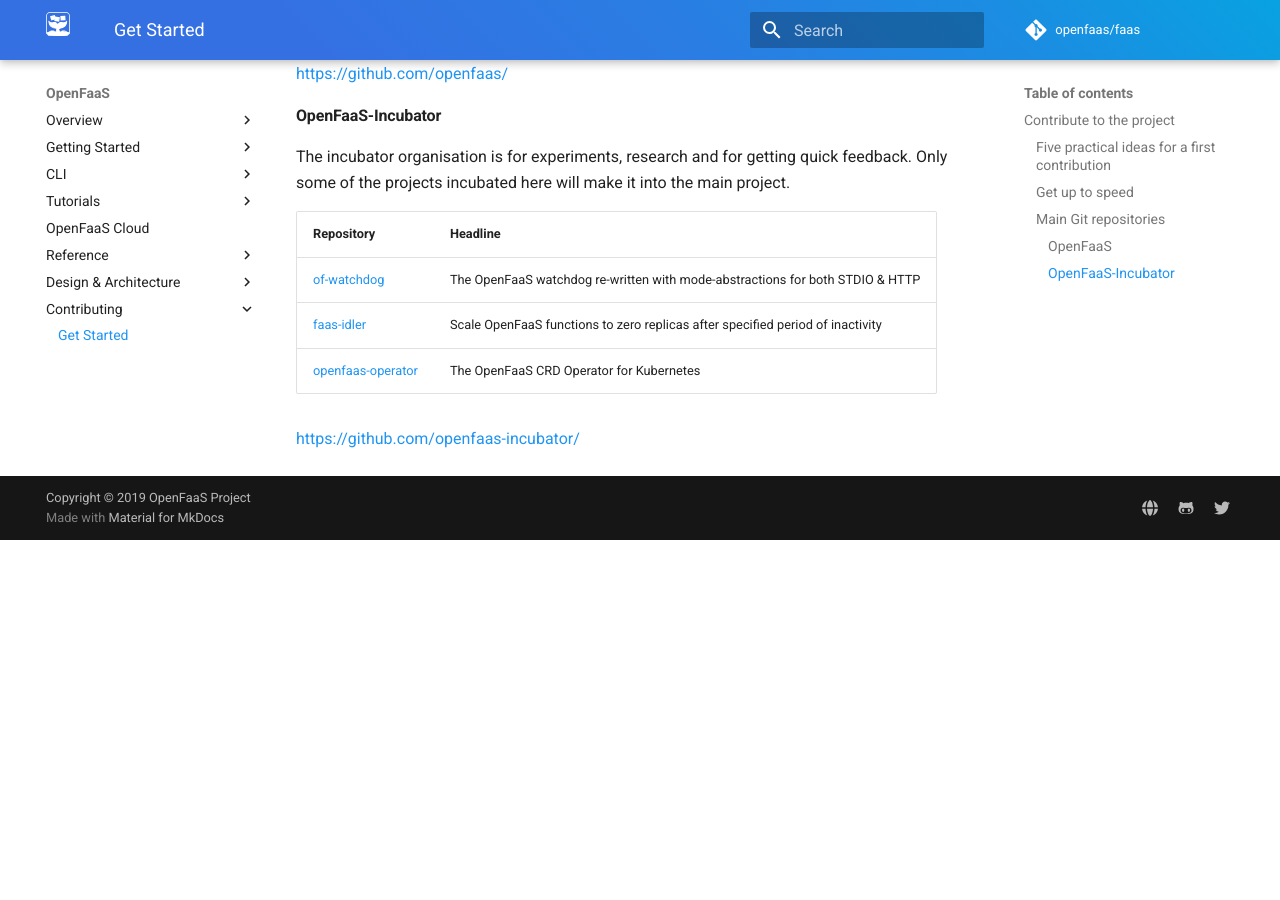
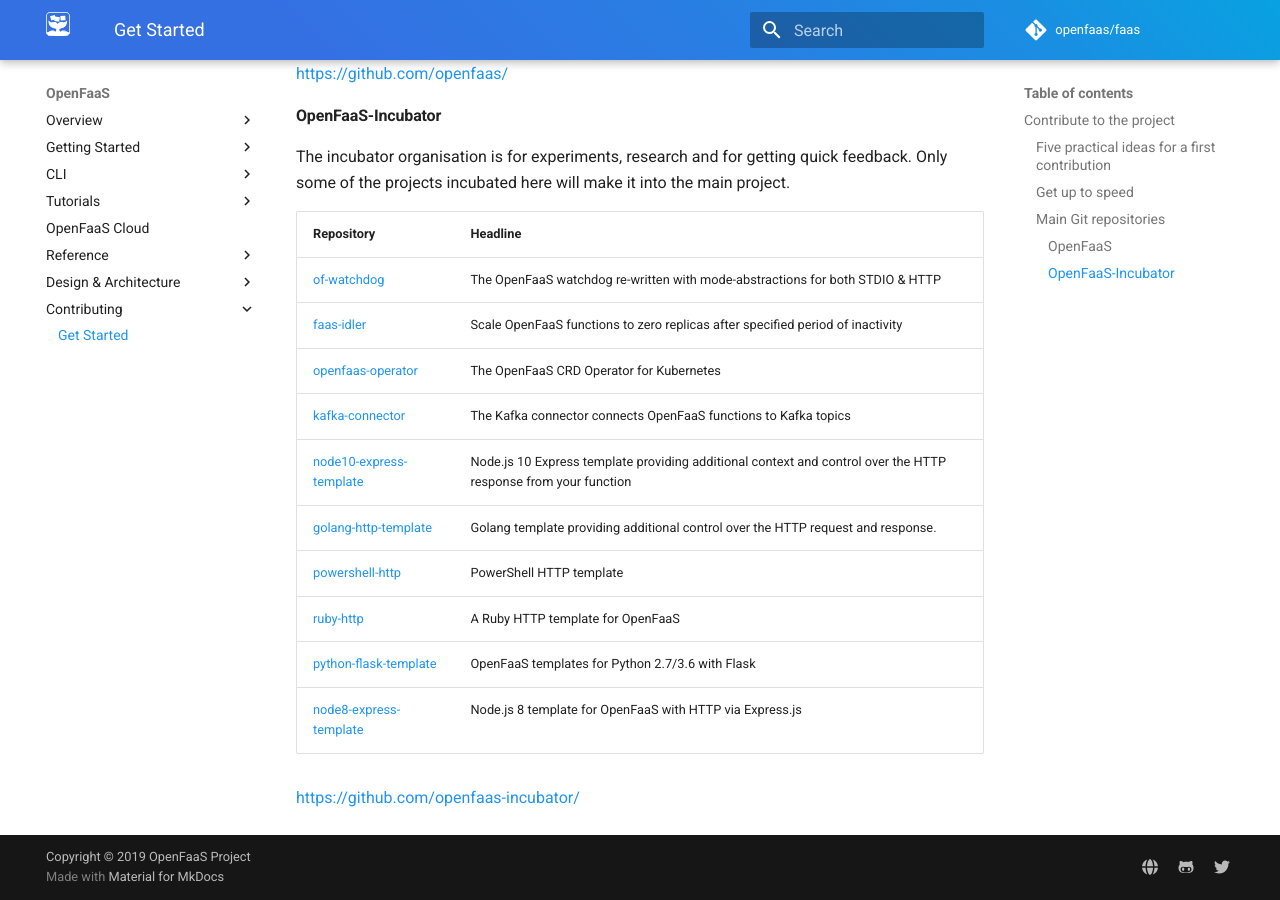
Before and after one commit to openfaas/docs, an MkDocs documentation site: the page built from docs/contributing/get-started.md, in a window 1280 px wide and 900 px high, scrolled down 2126 px. Built offline with MkDocs 1.6.1 and Material for MkDocs 9.7.7, drawn with Linux system fonts in a browser that asks for light colours; comment, search, counter and statistics services are not loaded; before the commit the page ends 2666 px from its top, so only the background shows below that.

Commit message:
Extend openfaas-incubator repos in docs
Extending the openfaas-incubator fields by adding
additional repositories in the organization and small
description providing some information

Signed-off-by: Martin Dekov (VMware) <mdekov@vmware.com>

```diff
--- a/docs/contributing/get-started.md
+++ b/docs/contributing/get-started.md
@@ -69,6 +69,13 @@ The incubator organisation is for experiments, research and for getting quick fe
 | [of-watchdog](https://github.com/openfaas-incubator/of-watchdog)              | The OpenFaaS watchdog re-written with mode-abstractions for both STDIO & HTTP |
 | [faas-idler](https://github.com/openfaas-incubator/faas-idler)         | Scale OpenFaaS functions to zero replicas after specified period of inactivity   |
 | [openfaas-operator](https://github.com/openfaas-incubator/openfaas-operator)         | The OpenFaaS CRD Operator for Kubernetes   |
+| [kafka-connector](https://github.com/openfaas-incubator/kafka-connector)         | The Kafka connector connects OpenFaaS functions to Kafka topics   |
+| [node10-express-template](https://github.com/openfaas-incubator/node10-express-template) | Node.js 10 Express template providing additional context and control over the HTTP response from your function |
+| [golang-http-template](https://github.com/openfaas-incubator/golang-http-template) | Golang template providing additional control over the HTTP request and response.|
+| [powershell-http](https://github.com/openfaas-incubator/powershell-http-template) | PowerShell HTTP template |
+| [ruby-http](https://github.com/openfaas-incubator/ruby-http) | A Ruby HTTP template for OpenFaaS |
+| [python-flask-template](https://github.com/openfaas-incubator/python-flask-template) | OpenFaaS templates for Python 2.7/3.6 with Flask |
+| [node8-express-template](https://github.com/openfaas-incubator/node8-express-template) | Node.js 8 template for OpenFaaS with HTTP via Express.js |
 
 
 https://github.com/openfaas-incubator/
```
